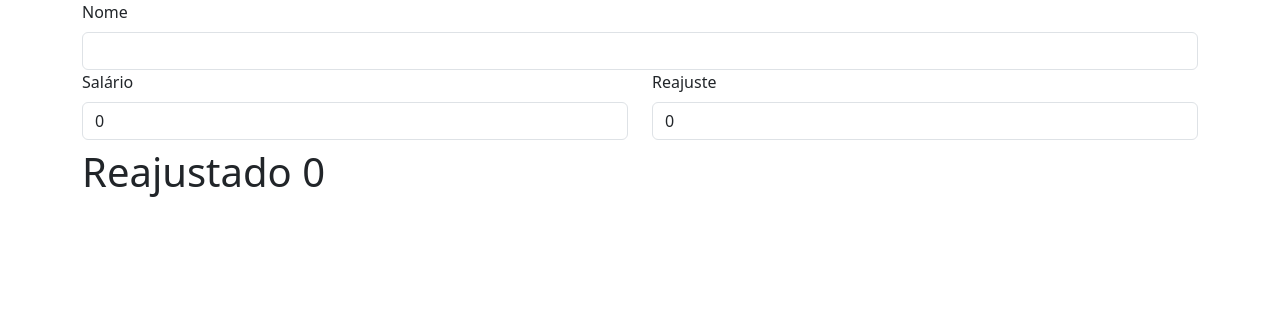
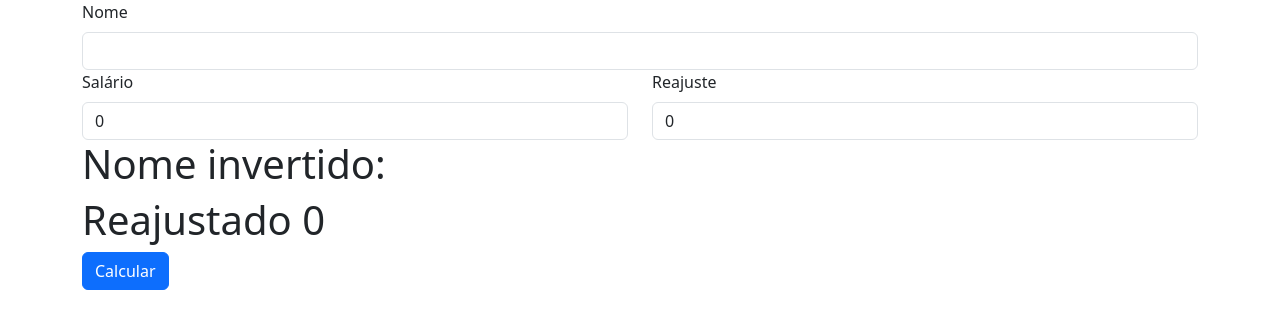
Before and after one commit to renan-andrade-senai/aulas-angular-pub, an Angular app: page / in a window 1280 px wide. Shown: the top 328 px of the page. Built offline with nearby package versions, Linux system fonts and the light colour scheme.

Commit message:
ajuste exercício

```diff
--- a/src/app/app.html
+++ b/src/app/app.html
@@ -17,8 +17,13 @@
     </div>
     <div class="row">
         <div class="col">
-            <h1>{{nome}}</h1>
-            <h1>Reajustado {{ salario * (1 + (reajuste / 100))}}</h1>
+            <h1>Nome invertido: {{nomeView}}</h1>
+            <h1>Reajustado {{ valorReajustadoView }}</h1>
+        </div>
+    </div>
+    <div class="row">
+        <div class="col flex-row-reverse">
+            <button class="btn btn-primary" (click)="calcular()">Calcular</button>
         </div>
     </div>
 
--- a/src/app/app.ts
+++ b/src/app/app.ts
@@ -14,6 +14,9 @@ export class App {
   protected salario = 0;
   protected reajuste = 0;
 
+  protected nomeView = '';
+  protected valorReajustadoView = 0;
+
   @ViewChild('re') reinput: any;
 
   validateMinMax(value: number) {
@@ -22,4 +25,9 @@ export class App {
       this.reinput.nativeElement.value = 100;
     }
   }
+
+  calcular() {
+    this.nomeView = this.nome.split(' ').reverse().join(' ');
+    this.valorReajustadoView = this.salario * (1 + this.reajuste / 100);
+  }
 }
```
